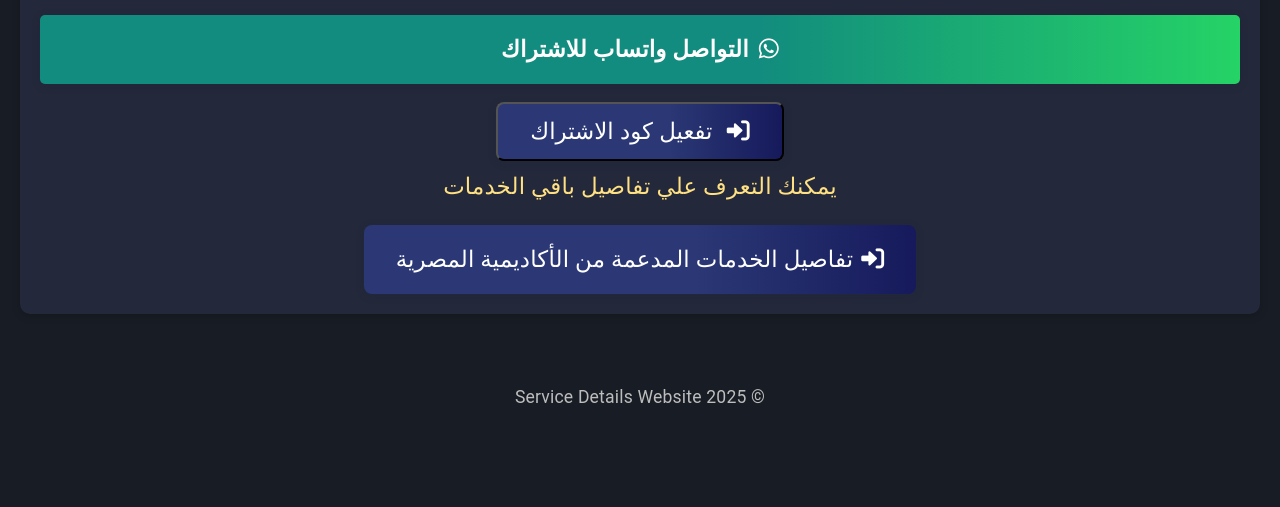
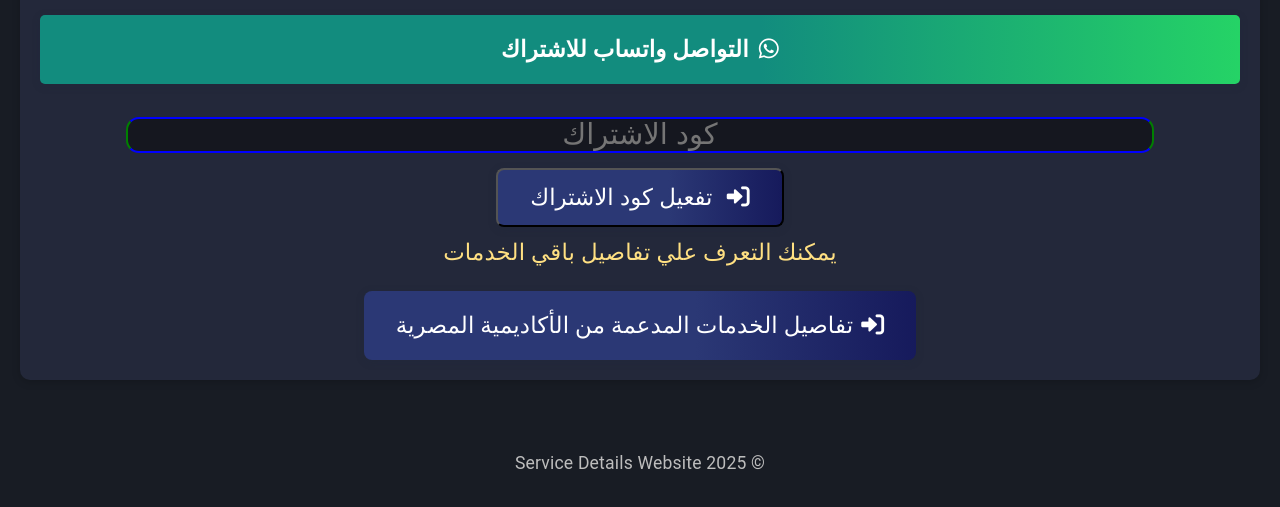
Before and after one commit to egypt-academy/book2, a plain HTML site: page index.html in a window 1280 px wide. Shown: the part 1106-1613 px from the top of the page. Before the commit the page ends 1547 px from the top, so only its background shows below. Drawn offline with Linux system fonts and the light colour scheme.

Commit message:
Update index.html

```diff
--- a/index.html
+++ b/index.html
@@ -37,6 +37,25 @@
                 </a>
             </div>
             <div style="text-align:center; margin-top:18px;">
+                            <input   type="text" placeholder="كود الاشتراك" id="code" >
+<style >
+  input{
+    color: #0070ffcf;
+    background-color: #0c0c0c96;
+    text-align: center;
+    outline: none;
+    border: solid 2px;
+    border-color: blue green;
+    width: 85%;
+    height: 30px;
+    margin: 15px;
+    font-size: 29px;
+    border-radius: 13px;
+}
+
+
+
+</style>
                 <button onclick="validateCode(event)"  class="subscribe-button1" style="font-size:1.3em; padding:14px 32px; background-color:#1976d2; color:#fff; border-radius:8px; display:inline-block; transition:background 0.3s;">
                     <i class="fas fa-sign-in-alt" style="margin-left:8px;"></i> تفعيل كود الاشتراك
                 </button>
```
